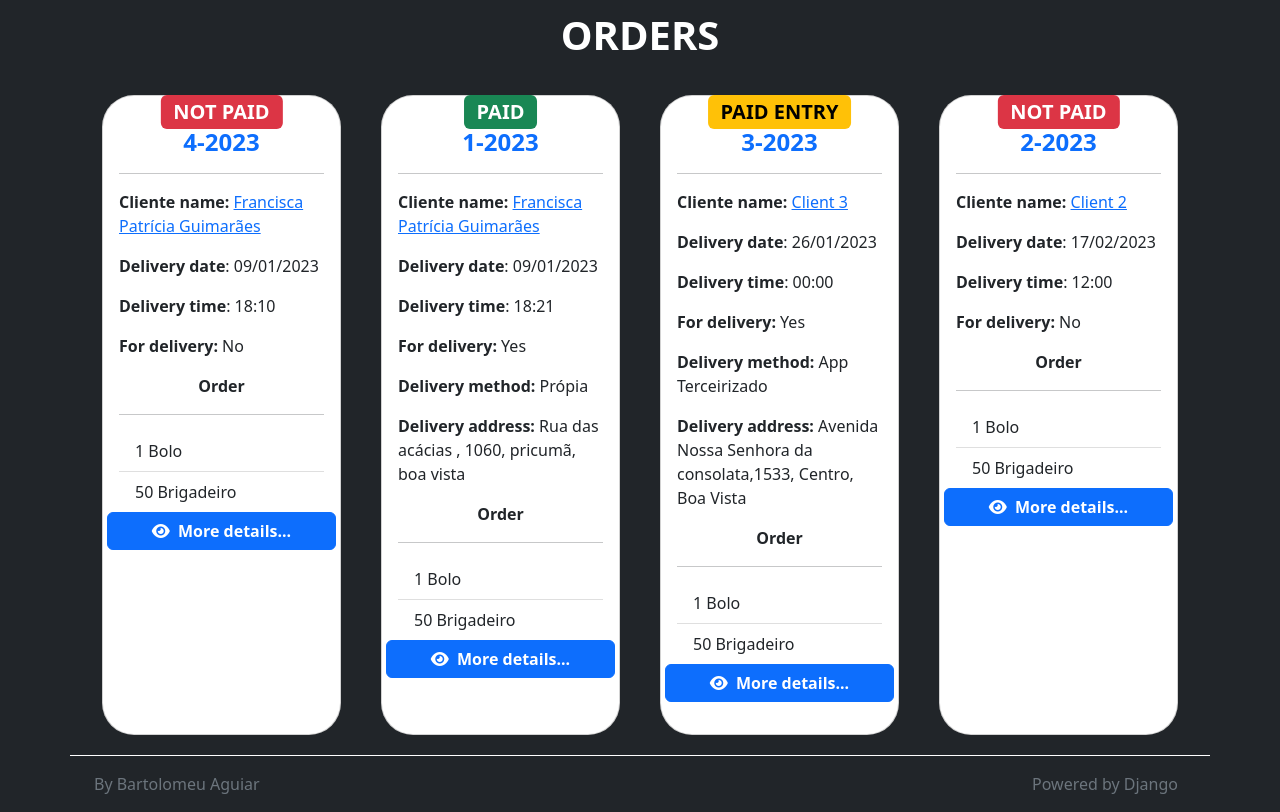
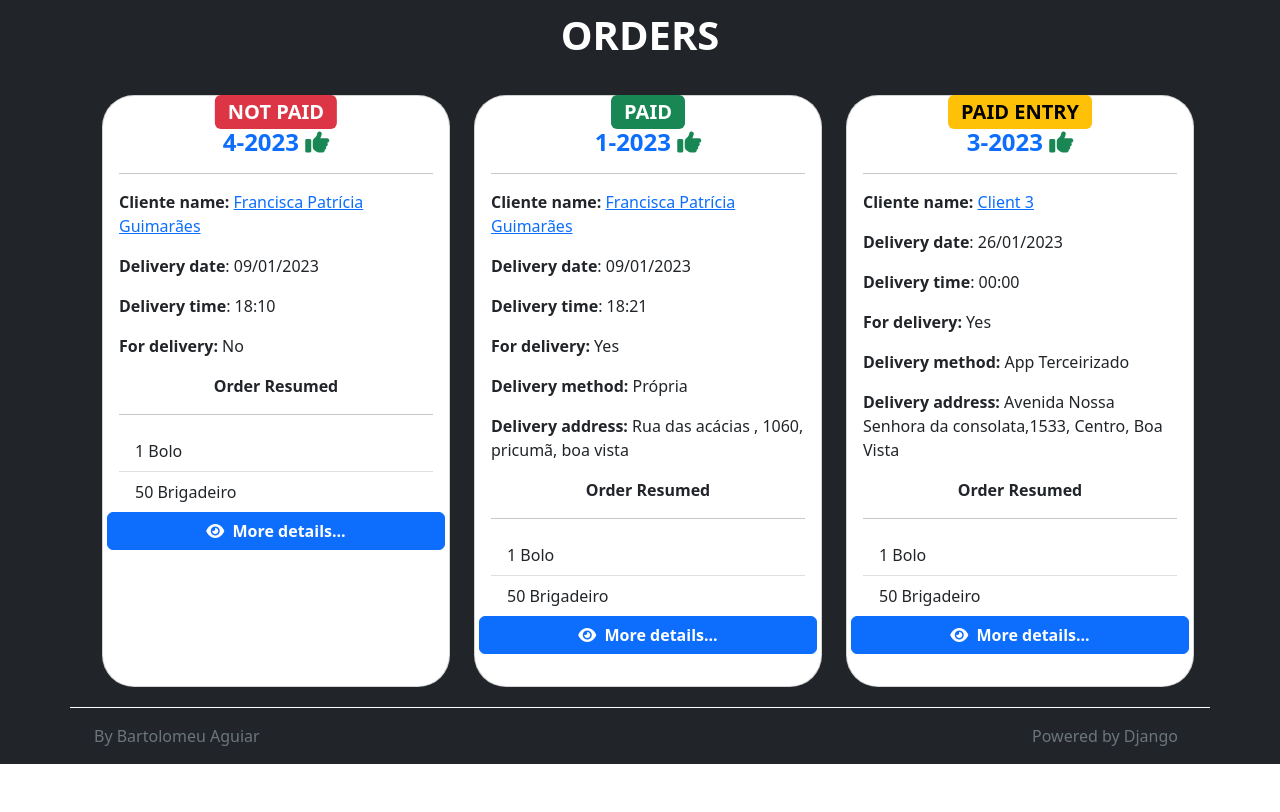
Before and after one commit to BartolomeuAguiar/delicierr-django, a Django app: page / in a window 1280 px wide. Shown: the part 69-881 px from the top of the page. After the commit the page ends 833 px from the top, so only its background shows below. Run offline with Django 4.2, Linux system fonts and the light colour scheme; data comes from the database, SQL or seed files in the repository; both versions use the stored data as it was after the commit.

Commit message:
refactoring

```diff
--- a/base_templates/global/base.html
+++ b/base_templates/global/base.html
@@ -21,7 +21,7 @@
 
         <div class="d-flex">
             <div id="order-list" class="container px-4 py-1">
-                <div class="row row-cols-1 row-cols-md-2 row-cols-lg-3 row-cols-xl-4 align-items-stretch g-4 py-2">
+                <div class="row row-cols-1 row-cols-md-2 row-cols-lg-3 row-cols-xl-3 align-items-stretch g-4 py-2">
                    {% comment %} inicio das orders {% endcomment %}
 
                    {% block content %}
--- a/orders/models.py
+++ b/orders/models.py
@@ -17,7 +17,7 @@ class Order (models.Model):
 
     delivery_method = models.CharField(
         choices=(
-            ('P', 'Própia'),
+            ('P', 'Própria'),
             ('T', 'App Terceirizado')
         ),
         max_length=1,
@@ -30,6 +30,7 @@ class Order (models.Model):
             ('CR', 'CREATED'),
             ('CL', 'CANCELED'),
             ('CF', 'CONFIRMED'),
+            ('FN', 'FINISHED'),
         ),
         max_length=2,
         default='CR',
@@ -62,7 +63,7 @@ class Order (models.Model):
         verbose_name_plural = 'Orders'
 
     def __str__(self):
-        return f'{self.pk}-{self.delivery_date.year}'
+        return str(f'{self.pk}-{self.delivery_date.year}')
 
 
 class OrderItem(models.Model):
@@ -79,6 +80,3 @@ class OrderItem(models.Model):
     class Meta:
         verbose_name = "Order Item"
         verbose_name_plural = "Order Itens"
-
-    def __str__(self):
-        return self.pk
--- a/orders/templates/orders/partials/order.html
+++ b/orders/templates/orders/partials/order.html
@@ -1,6 +1,6 @@
 <!-- Start order content -->
 <div class="col pb-3">
-    <div class="card h-100  text-white bg-white rounded-5 m-2">
+    <div class="card h-100 w-100  text-white bg-white rounded-5 m-2">
         <div class="card-body text-dark">
             <p class="position-relative">
                 <span
@@ -20,6 +20,10 @@
                 <a href="#" class="text-decoration-none fw-semibold">
                     {{ order }}
                 </a>
+                {% comment %} icon to inform if order is confirmed {% endcomment %}
+                {% if order.status_order == 'CF' %}
+                    <i class="fa-solid fa-thumbs-up text-success"></i>
+                {% endif %}
             </h4>
             <hr>
             <p class="card-text">
@@ -57,7 +61,7 @@
                 {% endif %}
 
 
-            <p class="card-text text-center"><b>Order</b></p>
+            <p class="card-text text-center"><b>Order Resumed</b></p>
             <hr>
             <ul class="list-group list-group-flush">
                 <li class="list-group-item">1 Bolo</li>
--- a/orders/views.py
+++ b/orders/views.py
@@ -10,3 +10,10 @@
     context_object_name = 'orders'
     ordering = ['delivery_date']
     template_name = 'orders/pages/home.html'
+
+    def get_queryset(self, *args, **kwargs):
+        qs = super().get_queryset(*args, **kwargs)
+        qs = qs.exclude(
+            status_order='CL',
+        )
+        return qs
```
Also changed, not shown: db.sqlite3, orders/migrations/0013_alter_order_status_order.py (added), orders/migrations/0014_alter_order_delivery_method.py (added).
